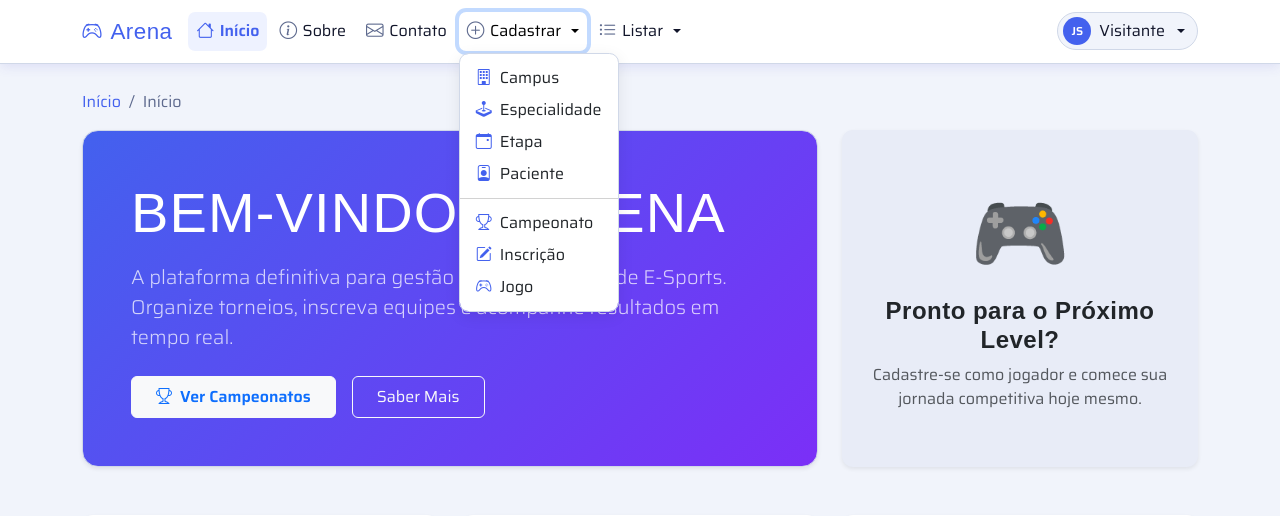
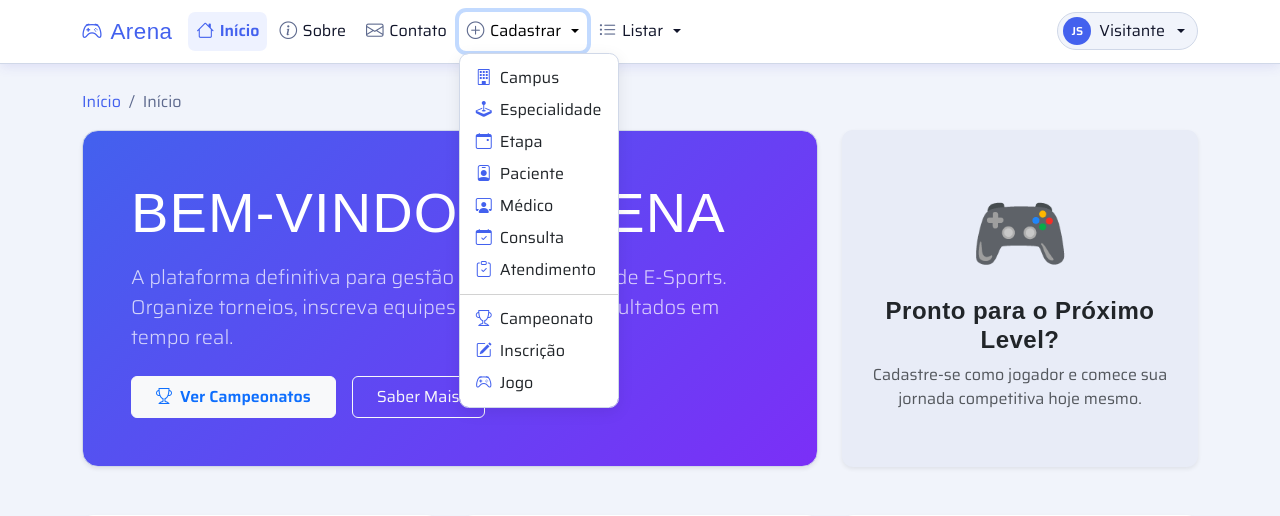
Before and after one commit to Vinicius-Oliveira-R/NovasAplicacoesEmEngSoftware, a Django app: page / in a window 1280 px wide, after a click on "Cadastrar". Shown: the top 516 px of the page. Run offline with Django 5.2, Linux system fonts and the light colour scheme; some web fonts are replaced.

Commit message:
chore: organiza urls e navegação do sistema médico

```diff
--- a/website/templates/website/modelo2.html
+++ b/website/templates/website/modelo2.html
@@ -71,6 +71,9 @@
             <li><a class="dropdown-item" href="{% url 'especialidade-create' %}"><i class="bi bi-joystick me-2" style="color:var(--clr-primary)"></i>Especialidade</a></li>
             <li><a class="dropdown-item" href="{% url 'etapa-create' %}"><i class="bi bi-calendar-event me-2" style="color:var(--clr-primary)"></i>Etapa</a></li>
             <li><a class="dropdown-item" href="{% url 'paciente-create' %}"><i class="bi bi-person-badge me-2" style="color:var(--clr-primary)"></i>Paciente</a></li>
+            <li><a class="dropdown-item" href="{% url 'medico-create' %}"><i class="bi bi-person-workspace me-2" style="color:var(--clr-primary)"></i>Médico</a></li>
+            <li><a class="dropdown-item" href="{% url 'consulta-create' %}"><i class="bi bi-calendar-check me-2" style="color:var(--clr-primary)"></i>Consulta</a></li>
+            <li><a class="dropdown-item" href="{% url 'atendimento-create' %}"><i class="bi bi-clipboard-check me-2" style="color:var(--clr-primary)"></i>Atendimento</a></li>
             <li><hr class="dropdown-divider"></li>
             <li><a class="dropdown-item" href="{% url 'campeonato-create' %}"><i class="bi bi-trophy me-2" style="color:var(--clr-primary)"></i>Campeonato</a></li>
             <li><a class="dropdown-item" href="{% url 'inscricao-create' %}"><i class="bi bi-pencil-square me-2" style="color:var(--clr-primary)"></i>Inscrição</a></li>
@@ -88,6 +91,9 @@
             <li><a class="dropdown-item" href="{% url 'especialidade-list' %}"><i class="bi bi-joystick me-2" style="color:var(--clr-primary)"></i>Especialidades</a></li>
             <li><a class="dropdown-item" href="{% url 'etapa-list' %}"><i class="bi bi-calendar-event me-2" style="color:var(--clr-primary)"></i>Etapas</a></li>
             <li><a class="dropdown-item" href="{% url 'paciente-list' %}"><i class="bi bi-person-badge me-2" style="color:var(--clr-primary)"></i>Pacientes</a></li>
+            <li><a class="dropdown-item" href="{% url 'medico-list' %}"><i class="bi bi-person-workspace me-2" style="color:var(--clr-primary)"></i>Médicos</a></li>
+            <li><a class="dropdown-item" href="{% url 'consulta-list' %}"><i class="bi bi-calendar-check me-2" style="color:var(--clr-primary)"></i>Consultas</a></li>
+            <li><a class="dropdown-item" href="{% url 'atendimento-list' %}"><i class="bi bi-clipboard-check me-2" style="color:var(--clr-primary)"></i>Atendimentos</a></li>
             <li><hr class="dropdown-divider"></li>
             <li><a class="dropdown-item" href="{% url 'campeonato-list' %}"><i class="bi bi-trophy me-2" style="color:var(--clr-primary)"></i>Campeonatos</a></li>
             <li><a class="dropdown-item" href="{% url 'inscricao-list' %}"><i class="bi bi-pencil-square me-2" style="color:var(--clr-primary)"></i>Inscrições</a></li>
```
